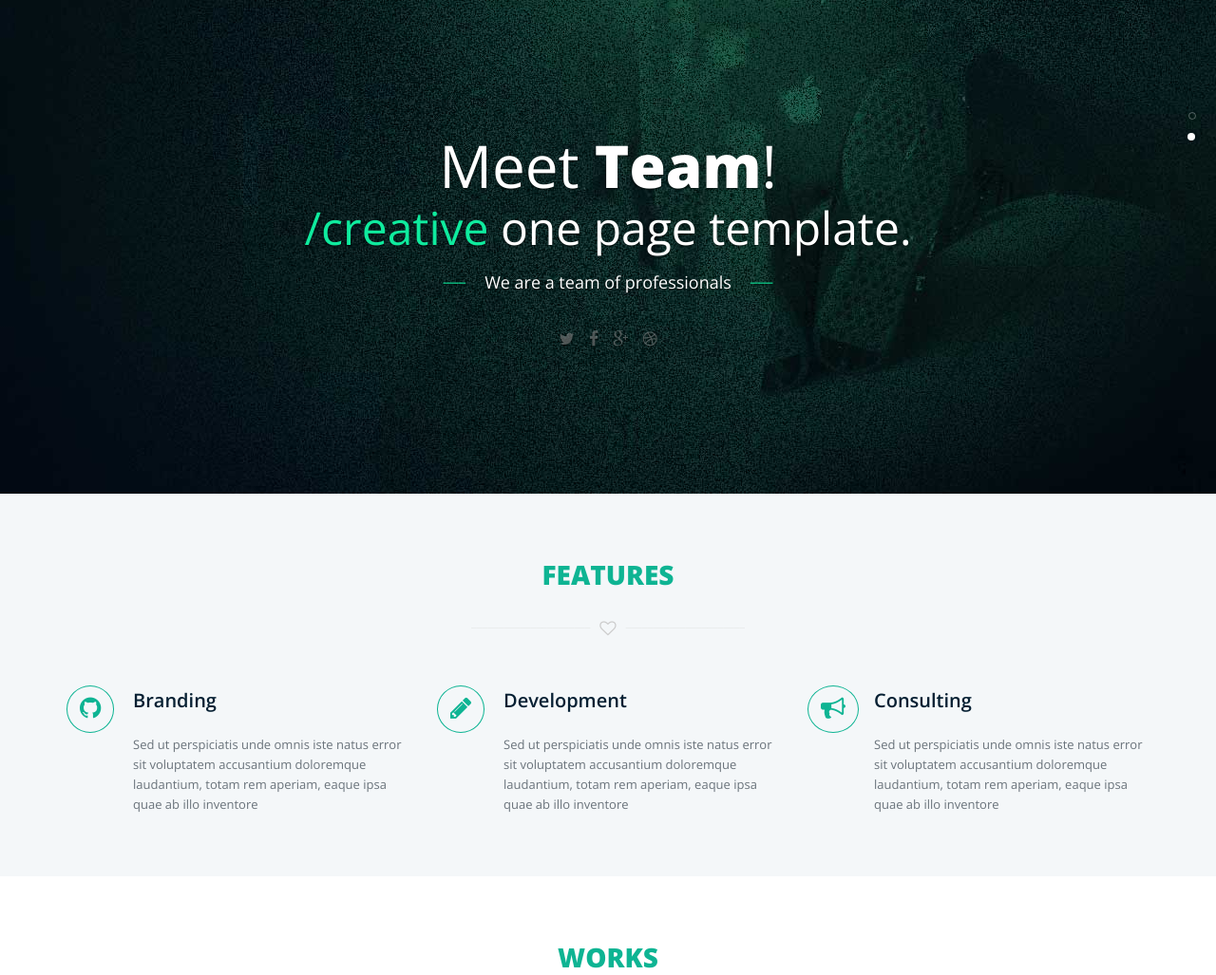
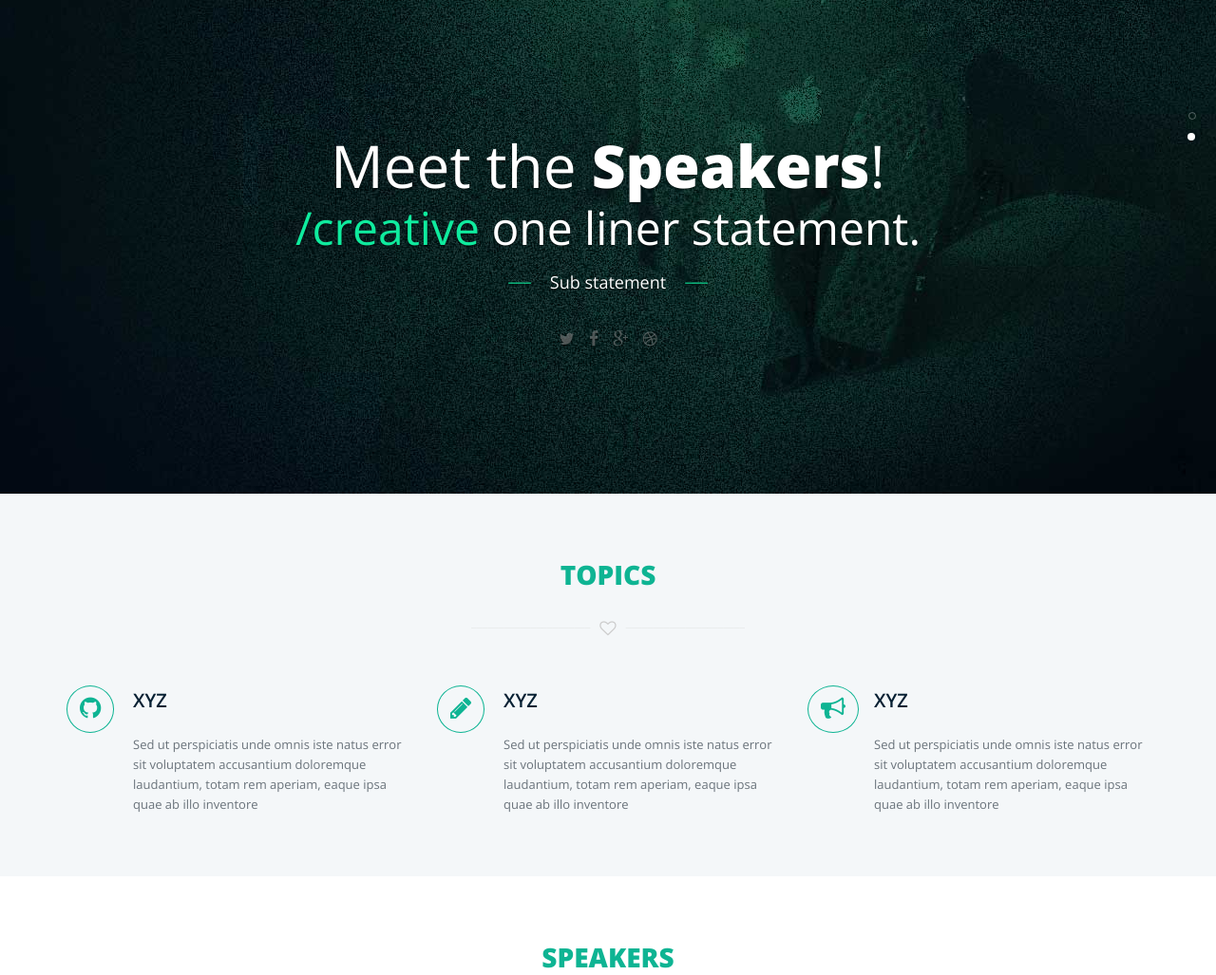
Before and after one commit to TedxMarathahalli/website, a plain HTML site: page index.html in a window 1280 px wide. Shown: the part 280-1307 px from the top of the page at 95% size. Drawn offline with nearby package versions, Linux system fonts and the light colour scheme; some packages are replaced by stand-ins of ours; a script that the page names is missing.

Commit message:
minor edit

```diff
--- a/index.html
+++ b/index.html
@@ -116,13 +116,13 @@
                                 <span class="color"> <b>Defy</b>ing </span>
                                 <u>something</u>
                             </h3>
-							<p data-wow-duration="1000ms" class="wow slideInRight animated">We are a team of professionals</p>
+							<p data-wow-duration="1000ms" class="wow slideInRight animated">We are a team of professionals (need a tagline)</p>
 
 							<ul class="social-links text-center">
 								<li><a href=""><i class="fa fa-twitter fa-lg"></i></a></li>
 								<li><a href=""><i class="fa fa-facebook fa-lg"></i></a></li>
 								<li><a href=""><i class="fa fa-google-plus fa-lg"></i></a></li>
-								<li><a href=""><i class="fa fa-dribbble fa-lg"></i></a></li>
+								<!-- <li><a href=""><i class="fa fa-dribbble fa-lg"></i></a></li> -->
 							</ul>
 						</div>
 					</div>
@@ -131,9 +131,9 @@
 					<!-- single slide -->
 					<div class="item" style="background-image: url(img/banner.jpg);">
 						<div class="carousel-caption">
-							<h2 data-wow-duration="500ms" data-wow-delay="500ms" class="wow bounceInDown animated">Meet<span> Team</span>!</h2>
-							<h3 data-wow-duration="500ms" class="wow slideInLeft animated"><span class="color">/creative</span> one page template.</h3>
-							<p data-wow-duration="500ms" class="wow slideInRight animated">We are a team of professionals</p>
+							<h2 data-wow-duration="500ms" data-wow-delay="500ms" class="wow bounceInDown animated">Meet the <span> Speakers</span>!</h2>
+							<h3 data-wow-duration="500ms" class="wow slideInLeft animated"><span class="color">/creative</span> one liner statement.</h3>
+							<p data-wow-duration="500ms" class="wow slideInRight animated">Sub statement</p>
 
 							<ul class="social-links text-center">
 								<li><a href=""><i class="fa fa-twitter fa-lg"></i></a></li>
@@ -164,7 +164,7 @@
 				<div class="row">
 
 					<div class="sec-title text-center mb50 wow bounceInDown animated" data-wow-duration="500ms">
-						<h2>Features</h2>
+						<h2>Topics</h2>
 						<div class="devider"><i class="fa fa-heart-o fa-lg"></i></div>
 					</div>
 
@@ -176,7 +176,7 @@
 							</div>
 
 							<div class="service-desc">
-								<h3>Branding</h3>
+								<h3>XYZ</h3>
 								<p>Sed ut perspiciatis unde omnis iste natus error sit voluptatem accusantium doloremque laudantium, totam rem aperiam, eaque ipsa quae ab illo inventore</p>
 							</div>
 						</div>
@@ -191,7 +191,7 @@
 							</div>
 
 							<div class="service-desc">
-								<h3>Development</h3>
+								<h3>XYZ</h3>
 								<p>Sed ut perspiciatis unde omnis iste natus error sit voluptatem accusantium doloremque laudantium, totam rem aperiam, eaque ipsa quae ab illo inventore</p>
 							</div>
 						</div>
@@ -206,7 +206,7 @@
 							</div>
 
 							<div class="service-desc">
-								<h3>Consulting</h3>
+								<h3>XYZ</h3>
 								<p>Sed ut perspiciatis unde omnis iste natus error sit voluptatem accusantium doloremque laudantium, totam rem aperiam, eaque ipsa quae ab illo inventore</p>
 							</div>
 						</div>
@@ -231,7 +231,7 @@
 				<div class="row">
 
 					<div class="sec-title text-center">
-						<h2>Works</h2>
+						<h2>Speakers</h2>
 						<div class="devider"><i class="fa fa-heart-o fa-lg"></i></div>
 					</div>
 
```
